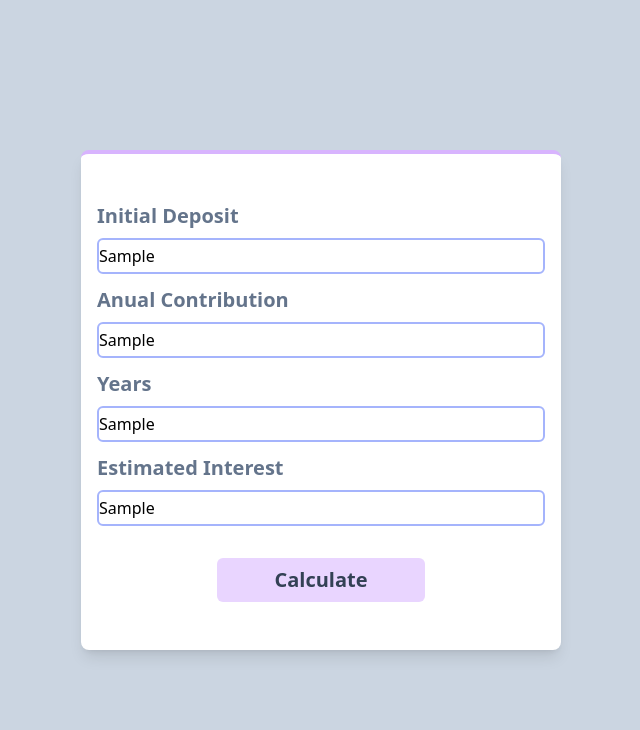
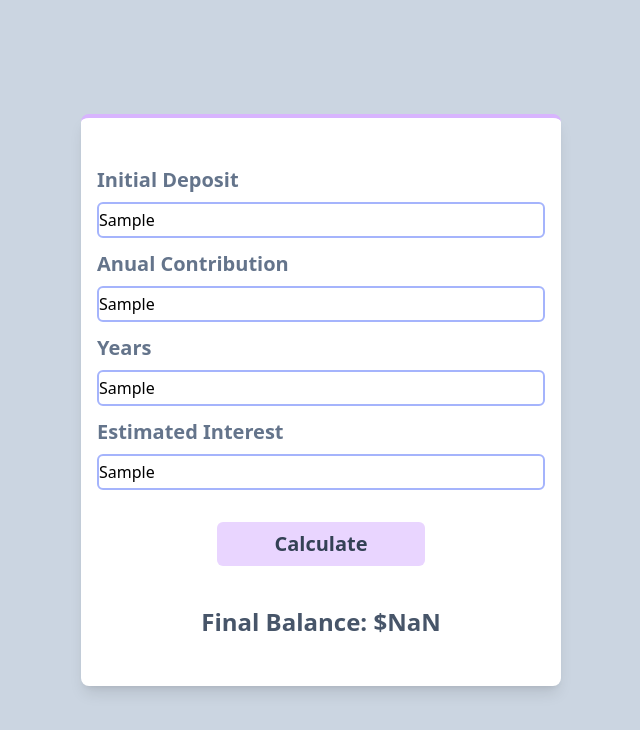
Before and after one commit to renier1989/compound-interest, a React (Vite) app: page / in a window 1280 px wide. Both pictures are taken after typing "Sample", "Sample", "Sample", "Sample" into the empty fields and a click on the button "Calculate". Shown: the top 730 px of the page, without its empty margins (319-959 px from the left). Built offline with nearby package versions, Linux system fonts and the light colour scheme.

Commit message:
Class119 - Showing the Balance

```diff
--- a/src/App.jsx
+++ b/src/App.jsx
@@ -1,6 +1,7 @@
 import { Form, Formik } from "formik";
 import { Input } from "./components/Input";
 import { Button } from "./components/Button";
+import { useState } from "react";
 
 const compoundInterest = (deposit, contribution, years, rate) => {
   let total = deposit;
@@ -11,16 +12,23 @@ const compoundInterest = (deposit, contribution, years, rate) => {
   return Math.round(total);
 };
 
+const formatter = new Intl.NumberFormat("en-US", {
+  style: "currency",
+  currency: "USD",
+  minimumFractionDigits: 2,
+  maximumFractionDigits: 2,
+});
+
 function App() {
+  const [balance, setBalance] = useState("");
   const handleSubmit = ({ deposit, contribution, years, rate }) => {
-    console.log("🚀 ~ file: App.jsx:16 ~ handleSubmit ~ deposit, contribution, years, rate:", deposit, contribution, years, rate)
     const val = compoundInterest(
       Number(deposit),
       Number(contribution),
       Number(years),
       Number(rate)
-    )
-    console.log(val);
+    );
+    setBalance(formatter.format(val));
   };
   return (
     <div className="flex h-screen items-center justify-center bg-slate-300 ">
@@ -48,6 +56,8 @@ function App() {
             <Button />
           </Form>
         </Formik>
+
+        {balance !== "" ? <div className="flex items-center justify-center text-2xl font-semibold text-slate-600 mt-10">Final Balance: {balance}</div> : null}
       </div>
     </div>
   );
```
